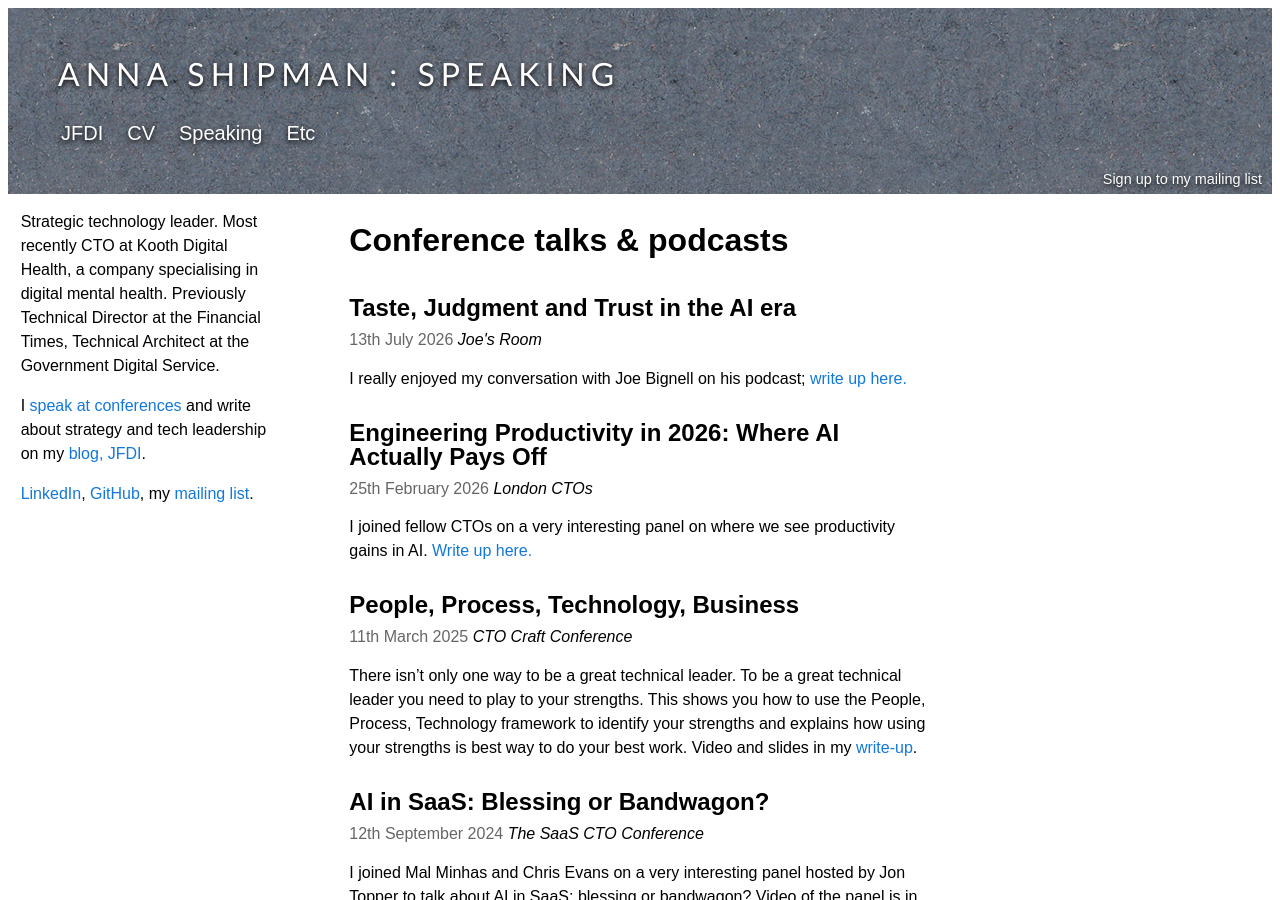
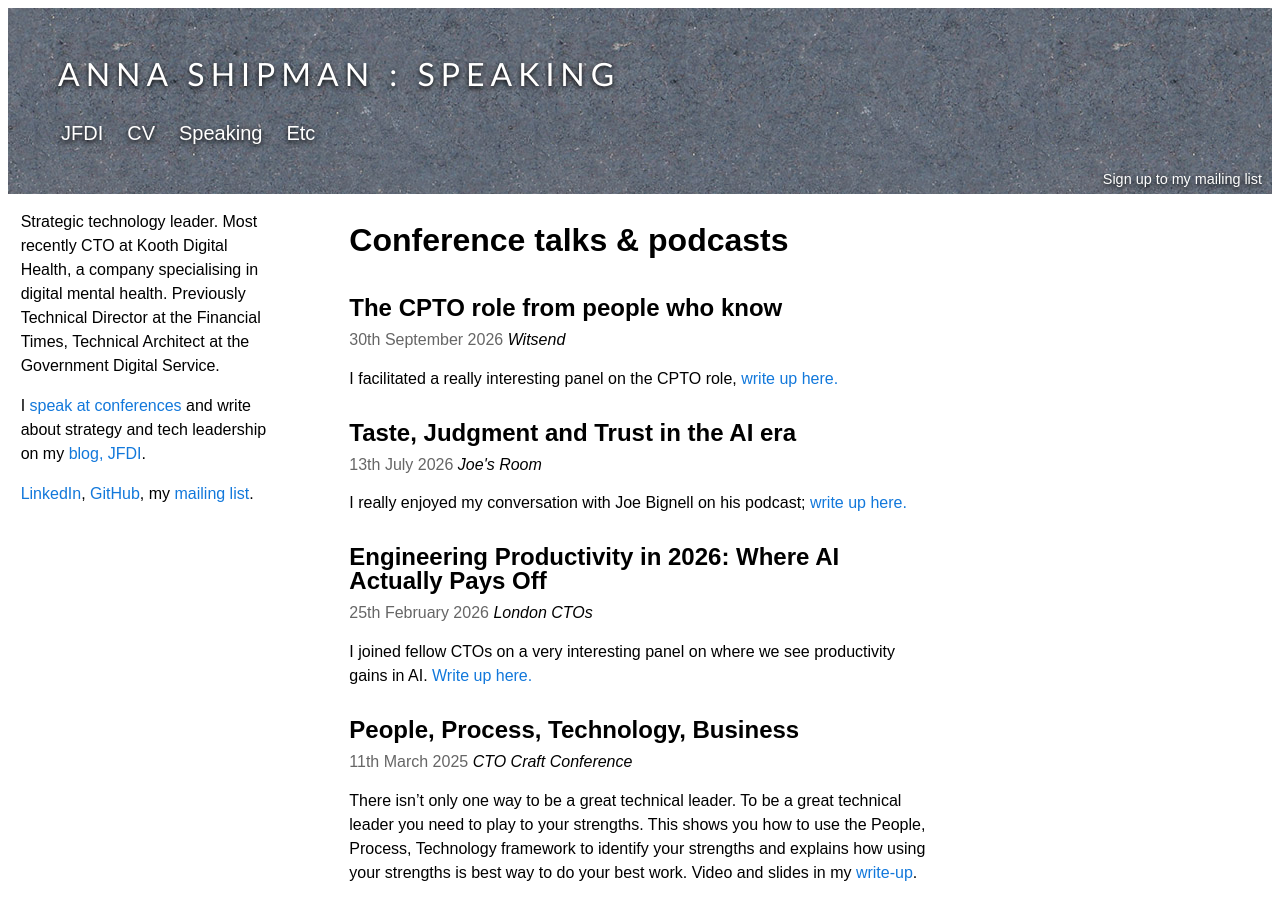
Before and after one commit to annashipman/annashipman.github.io, a Jekyll site: the page built from speaking.html, in a window 1280 px wide and 900 px high. Built offline with Jekyll 4.4.1, drawn with Linux system fonts in a browser that asks for light colours.

Commit message:
Add CPTO panel to speaking page

```diff
--- a/speaking.html
+++ b/speaking.html
@@ -4,6 +4,9 @@
 
 <div class="right-column">
 <h1>Conference talks & podcasts</h1>
+<h2><a href="/jfdi/cpto-panel.html">The CPTO role from people who know</a></h2>
+<date>30th September 2026</date> <span class="conference-name">Witsend</span>
+<p>I facilitated a really interesting panel on the CPTO role, <a href="jfdi/cpto-panel.html">write up here.</a></p>
 <h2><a href="/jfdi/taste-judgment-trust.html">Taste, Judgment and Trust in the AI era</a></h2>
 <date>13th July 2026</date> <span class="conference-name">Joe's Room</span>
 <p>I really enjoyed my conversation with Joe Bignell on his podcast; <a href="jfdi/taste-judgment-trust.html">write up here.</a></p>
```
